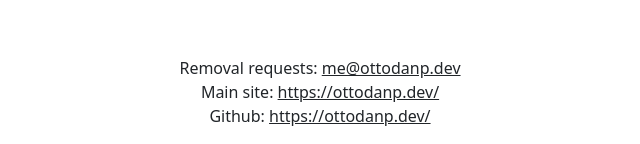
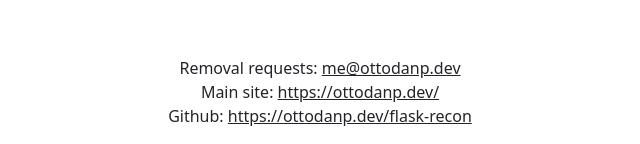
Before and after one commit to ottodanp/flask-recon, a Flask app: page /search in a window 1280 px wide. Shown: the part 729-873 px from the top of the page, without its empty margins (320-960 px from the left). Run offline with Flask 3, Linux system fonts and the light colour scheme; parts of the project's set-up code (start-up, migrations or seed data) failed here and were passed over.

Commit message:
html fix

```diff
--- a/templates/footer.html
+++ b/templates/footer.html
@@ -6,7 +6,7 @@
                 <div class="container text-center">
                     <p class="mb-0">Removal requests: <a href="mailto:me@ottodanp.dev" class="text-dark">me@ottodanp.dev</a></p>
                     <p class="mb-0">Main site: <a href="https://www.ottodanp.dev/" class="text-dark">https://ottodanp.dev/</a></p>
-                    <p class="mb-0">Github: <a href="https://www.github.com/ottodanp/flask-recon" class="text-dark">https://ottodanp.dev/</a></p>
+                    <p class="mb-0">Github: <a href="https://www.github.com/ottodanp/flask-recon" class="text-dark">https://ottodanp.dev/flask-recon</a></p>
                 </div>
             </footer>
         </div>
```
